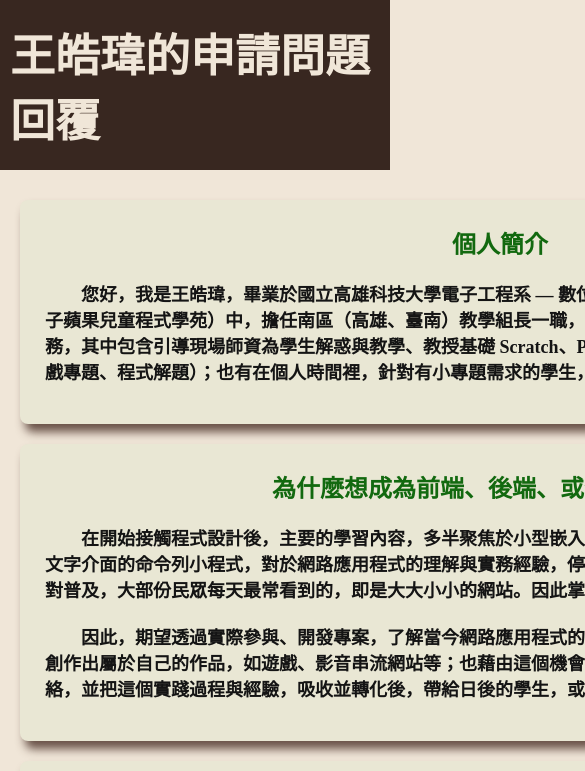
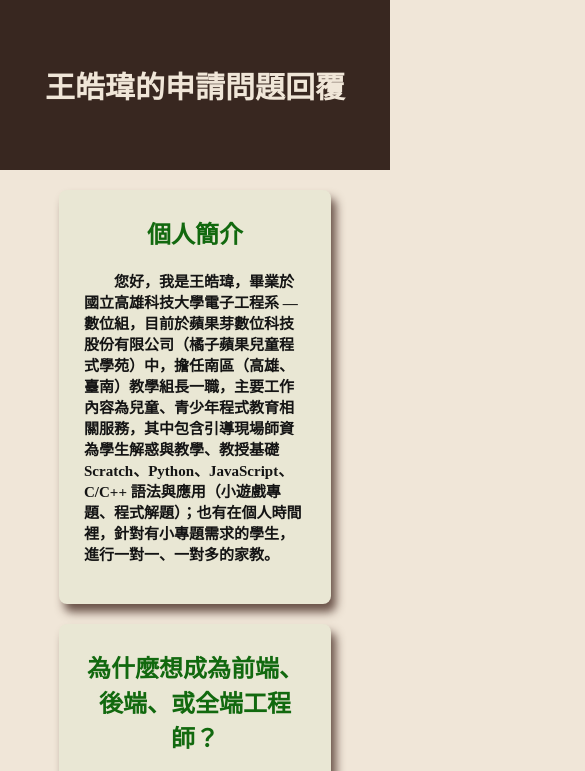
Before and after one commit to gandolfreddy/wehelp_bootcamp_reply, a plain HTML site: page index.html in a window 390 px wide. Shown: the top 771 px of the page, 585 px wide, since content can reach past the window. Drawn offline with Linux system fonts and the light colour scheme.

Commit message:
update index.html
update index.html

```diff
--- a/index.html
+++ b/index.html
@@ -20,6 +20,7 @@
             padding: 10px;
             height: 150px;
             display: flex;
+            flex: auto;
             justify-content: center;
             align-items: center;
         }
@@ -53,6 +54,38 @@
 
         span {
             color: rgb(216, 96, 16);
+        }
+
+        @media (max-width: 1200px) {
+            .head {
+                font-size: 30px;
+            }
+            .content {
+                width: 80%;
+                margin-left: auto;
+                margin-right: auto;
+                margin-top: 15px;
+                margin-bottom: 25px;
+            }
+            .sub_content {
+                font-size: 16px;
+            }
+        }
+
+        @media (max-width: 500px) {
+            .head {
+                font-size: 30px;
+            }
+            .content {
+                width: 80%;
+                margin-left: auto;
+                margin-right: auto;
+                margin-top: 15px;
+                margin-bottom: 25px;
+            }
+            .sub_content {
+                font-size: 15px;
+            }
         }
     </style>
 </head>
```
